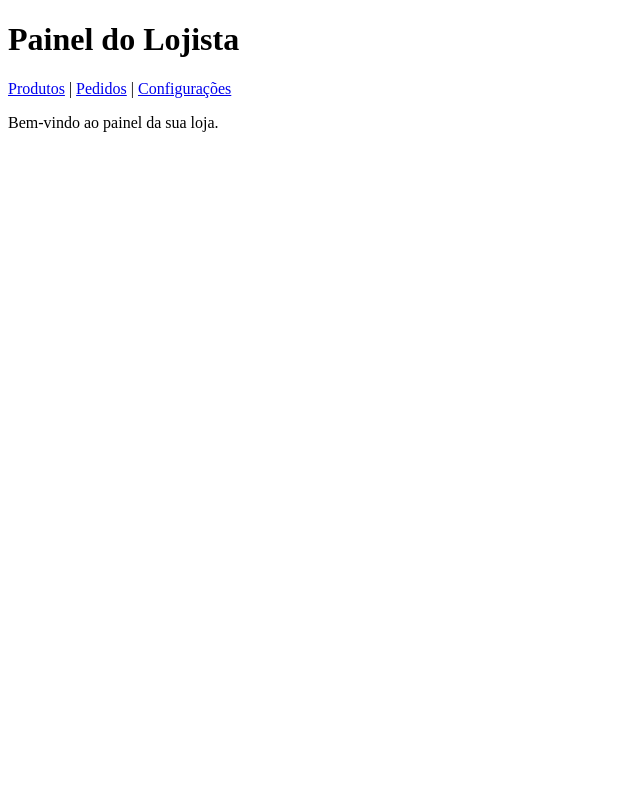
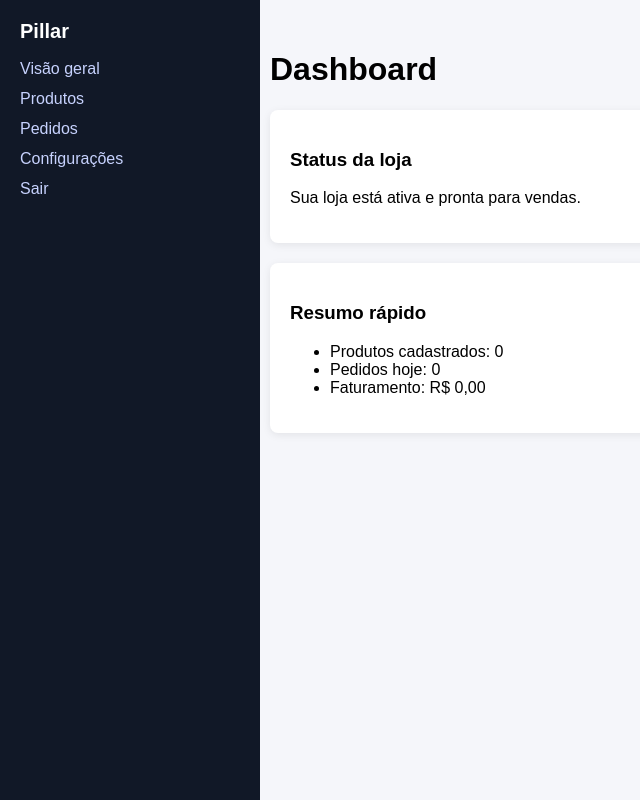
Before and after one commit to Sidney-cell/Pillar--ecomerce, a plain HTML site: page dashboard/index.html in a window 1280 px wide. Shown: the whole page, without its empty margins (0-640 px from the left). Drawn offline with Linux system fonts and the light colour scheme.

Commit message:
Update dashboard layout

```diff
--- a/dashboard/index.html
+++ b/dashboard/index.html
@@ -3,16 +3,75 @@
 <head>
   <meta charset="UTF-8">
   <title>Dashboard | Pillar</title>
+  <meta name="viewport" content="width=device-width, initial-scale=1">
+  <style>
+    body {
+      margin: 0;
+      font-family: Arial, sans-serif;
+      background: #f5f6fa;
+    }
+    .sidebar {
+      width: 220px;
+      height: 100vh;
+      background: #111827;
+      color: #fff;
+      position: fixed;
+      padding: 20px;
+    }
+    .sidebar h2 {
+      margin-top: 0;
+      font-size: 20px;
+    }
+    .sidebar a {
+      display: block;
+      color: #c7d2fe;
+      text-decoration: none;
+      margin: 12px 0;
+    }
+    .sidebar a:hover {
+      color: #fff;
+    }
+    .content {
+      margin-left: 240px;
+      padding: 30px;
+    }
+    .card {
+      background: #fff;
+      padding: 20px;
+      border-radius: 8px;
+      box-shadow: 0 2px 8px rgba(0,0,0,0.08);
+      margin-bottom: 20px;
+    }
+  </style>
 </head>
 <body>
-  <h1>Painel do Lojista</h1>
 
-  <nav>
-    <a href="produtos.html">Produtos</a> |
-    <a href="pedidos.html">Pedidos</a> |
+  <div class="sidebar">
+    <h2>Pillar</h2>
+    <a href="#">Visão geral</a>
+    <a href="produtos.html">Produtos</a>
+    <a href="pedidos.html">Pedidos</a>
     <a href="configuracoes.html">Configurações</a>
-  </nav>
+    <a href="../index.html">Sair</a>
+  </div>
 
-  <p>Bem-vindo ao painel da sua loja.</p>
+  <div class="content">
+    <h1>Dashboard</h1>
+
+    <div class="card">
+      <h3>Status da loja</h3>
+      <p>Sua loja está ativa e pronta para vendas.</p>
+    </div>
+
+    <div class="card">
+      <h3>Resumo rápido</h3>
+      <ul>
+        <li>Produtos cadastrados: 0</li>
+        <li>Pedidos hoje: 0</li>
+        <li>Faturamento: R$ 0,00</li>
+      </ul>
+    </div>
+  </div>
+
 </body>
 </html>
```
